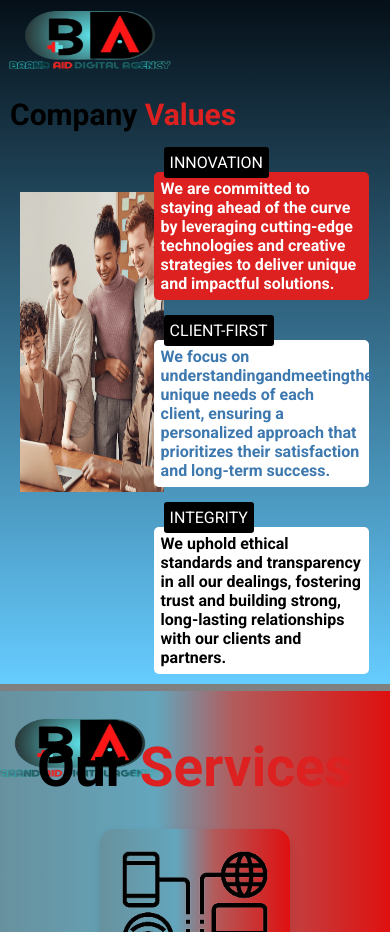
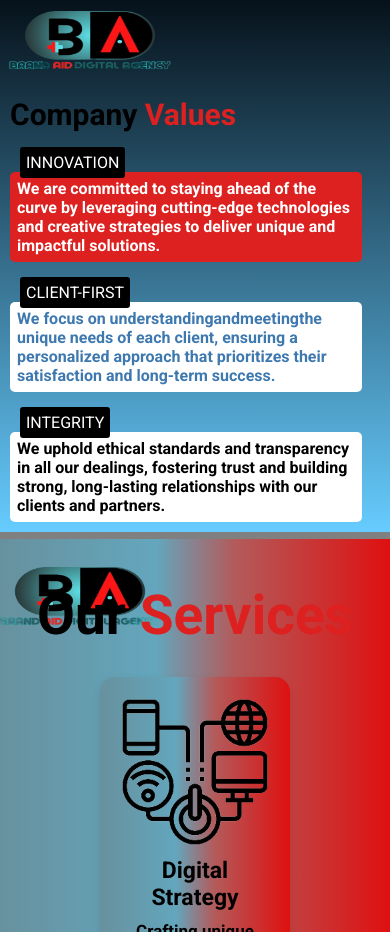
Before and after one commit to Abdirizackmasta/brand-aid-digital, a React (Vite) app: page / in a window 390 px wide. Shown: the part 3440-4372 px from the top of the page. Built offline with nearby package versions, Linux system fonts and the light colour scheme.

Commit message:
added responiveness

```diff
--- a/src/components/hero/Hero.module.css
+++ b/src/components/hero/Hero.module.css
@@ -153,7 +153,11 @@
         padding: 0;
     }
 }
-
+@media (max-width: 598px){
+    .rightLowerNav img{
+        width: 550px;
+    }
+}
 @media (max-width: 500px){
     .rightLowerNav img{
         width: 500px;
--- a/src/components/values/Values.module.css
+++ b/src/components/values/Values.module.css
@@ -170,3 +170,11 @@
         padding: 10px;
     }
 }
+@media (max-width: 700px){
+    .left{
+        display: none;
+    }
+    .infoDev{
+        flex-direction: column;
+    }
+}
```
